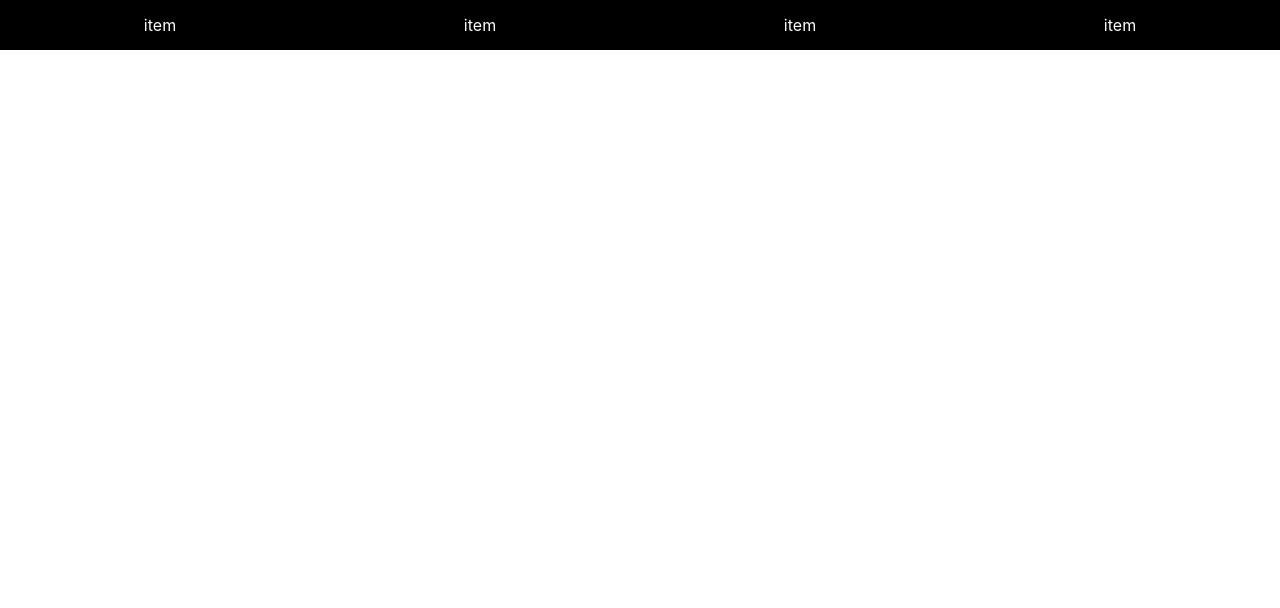
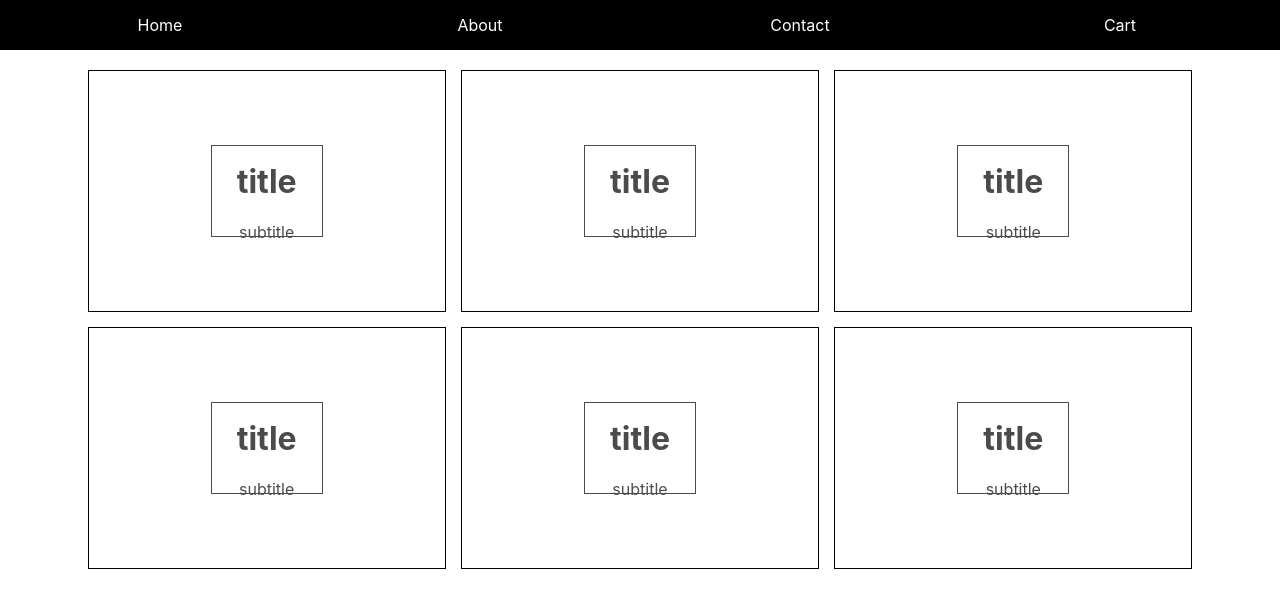
Before and after one commit to stevedoty/davad-leather, a React (Create React App) app: page / in a window 1280 px wide. Shown: the top 608 px of the page. Built offline with nearby package versions, Linux system fonts and the light colour scheme.

Commit message:
basic homepage layout

```diff
--- a/src/App.css
+++ b/src/App.css
@@ -1,6 +1,7 @@
 .App {
   text-align: center;
 }
+/*========navbar========================*/
 .navbar{
     height: 50px;
     background-color: black;
@@ -13,13 +14,45 @@
     padding:1% 0;
     margin: auto;
 }
-
+/*========homepage========================*/
 .home-page{
-
+  display: flex;
+  flex-direction: column;
+  align-items: center;
+  padding: 20px 80px;
 }
-
-.home-page{}
-
-.home-page{}
-
-.home-page{}
+.directory-menu {
+  width: 100%;
+  display: flex;
+  flex-wrap: wrap;
+  justify-content: space-between;
+}
+.menu-item {
+  min-width: 30%;
+  height: 240px;
+  flex: 1 1 auto;
+  display: flex;
+  align-items: center;
+  justify-content: center;
+  border: 1px solid black;
+  margin: 0 7.5px 15px;
+  overflow: hidden;
+}
+.content {
+    height: 90px;
+    padding: 0 25px;
+    display: flex;
+    flex-direction: column;
+    align-items: center;
+    justify-content: center;
+    border: 1px solid black;
+    background-color: white;
+    opacity: 0.7;
+    position: absolute;
+}
+/*========aboutpage========================*/
+.about-page{}
+/*========contactpage========================*/
+.contact-page{}
+/*========checkoutpage========================*/
+.checkout-page{}
--- a/src/App.js
+++ b/src/App.js
@@ -1,4 +1,7 @@
 import React from 'react';
+
+import HomePage from './pages/homepage/homepage.js';
+
 import './App.css';
 
 class App extends React.Component {
@@ -7,11 +10,11 @@ class App extends React.Component {
     const navbar=["Home", "About", "Contact", "Cart"]
       return (
         <div className="App">
-            <div className="navbar">{ navbar.map( item => <div>item</div>)}</div>
-            <div className="home-page"></div>
+            <div className="navbar">{ navbar.map( item => <div>{item}</div>)}</div>
+            <HomePage/>
             <div className="about-page"></div>
             <div className="contact-page"></div>
-            <div className="cart-page"></div>
+            <div className="checkout-page"></div>
         </div>
       );
     }
--- /dev/null
+++ b/src/pages/homepage/homepage.js
@@ -0,0 +1,55 @@
+import React from 'react';
+
+
+
+
+const HomePage = () => (
+    <div className="home-page">
+        <div className="directory-menu">
+            <div className="menu-item">
+                <div className="background"></div>
+                <div className="content">
+                    <h1 className="title">title</h1>
+                    <span className="subtitle">subtitle</span>
+                </div>
+            </div>
+            <div className="menu-item">
+                <div className="background"></div>
+                <div className="content">
+                    <h1 className="title">title</h1>
+                    <span className="subtitle">subtitle</span>
+                </div>
+            </div>
+            <div className="menu-item">
+                <div className="background"></div>
+                <div className="content">
+                    <h1 className="title">title</h1>
+                    <span className="subtitle">subtitle</span>
+                </div>
+            </div>
+            <div className="menu-item">
+                <div className="background"></div>
+                <div className="content">
+                    <h1 className="title">title</h1>
+                    <span className="subtitle">subtitle</span>
+                </div>
+            </div>
+            <div className="menu-item">
+                <div className="background"></div>
+                <div className="content">
+                    <h1 className="title">title</h1>
+                    <span className="subtitle">subtitle</span>
+                </div>
+            </div>
+            <div className="menu-item">
+                <div className="background"></div>
+                <div className="content">
+                    <h1 className="title">title</h1>
+                    <span className="subtitle">subtitle</span>
+                </div>
+            </div>
+        </div>
+    </div>
+)
+
+export default HomePage;
```
